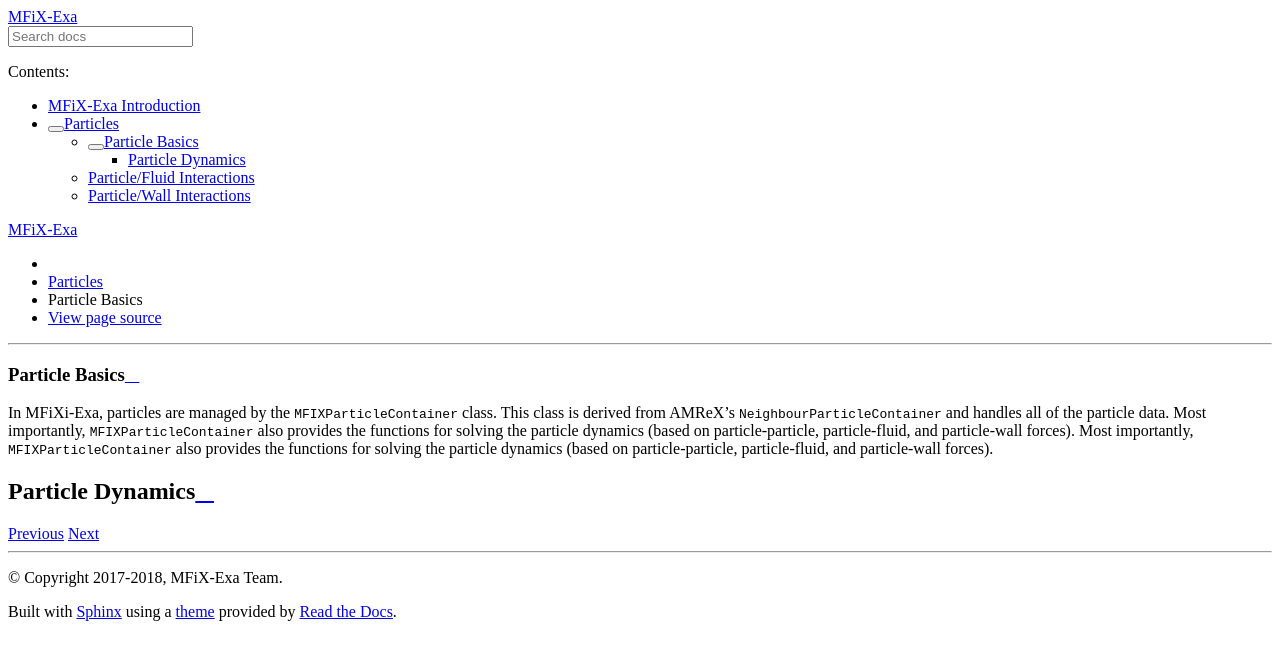
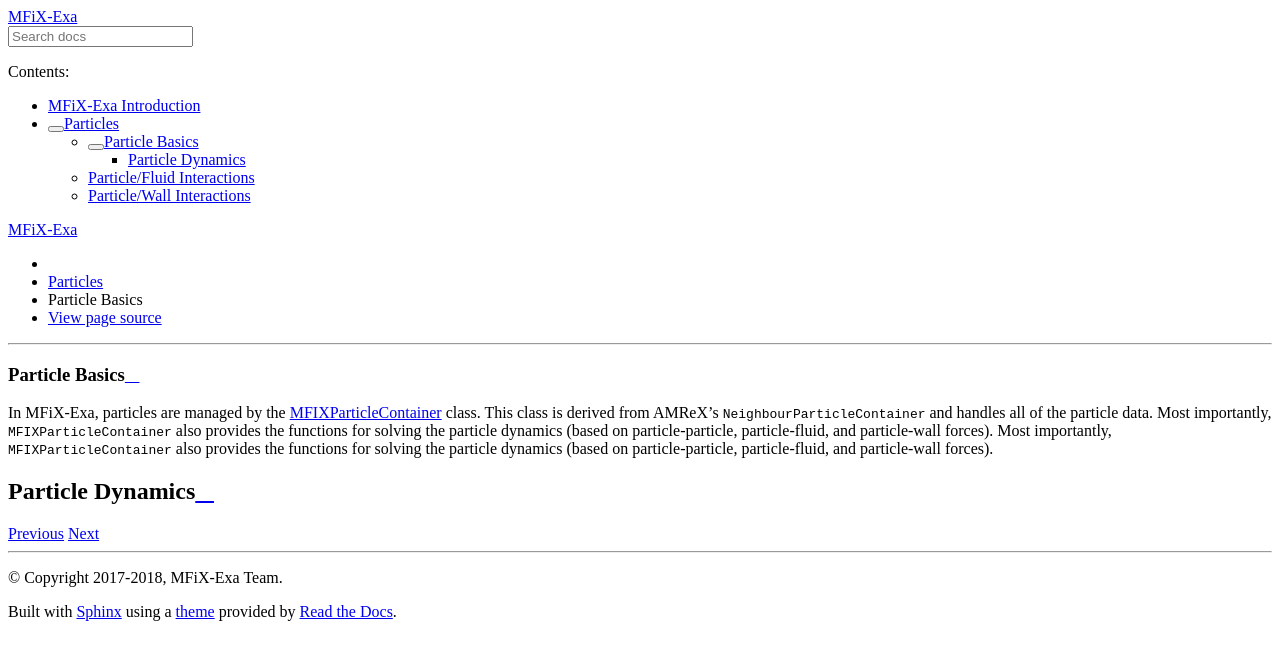
Before and after one commit to mwm126/MFIX-Exa, a Sphinx documentation site: the page built from docs/source/ParticleBasics.rst, in a window 1280 px wide. Shown: the top 660 px of the page. Built offline with Sphinx 7.4.7 and the Read the Docs theme 2.0.0, drawn with Linux system fonts in a browser that asks for light colours.

Commit message:
can link with doxygen now

```diff
--- a/docs/source/ParticleBasics.rst
+++ b/docs/source/ParticleBasics.rst
@@ -7,9 +7,10 @@
 Particle Basics
 ===============
 
-In MFiXi-Exa, particles are managed by the :cpp:`MFIXParticleContainer` class.
-This class is derived from AMReX's :cpp:`NeighbourParticleContainer` and
-handles all of the particle data. Most importantly,
+In MFiX-Exa, particles are managed by the `MFIXParticleContainer
+<https://amrex-codes.github.io/MFIX-Exa/doxygen/class_m_f_i_x_particle_container.html>`_
+class.  This class is derived from AMReX's :cpp:`NeighbourParticleContainer`
+and handles all of the particle data. Most importantly,
 :cpp:`MFIXParticleContainer` also provides the functions for solving the
 particle dynamics (based on particle-particle, particle-fluid, and
 particle-wall forces). Most importantly, :cpp:`MFIXParticleContainer` also
```
